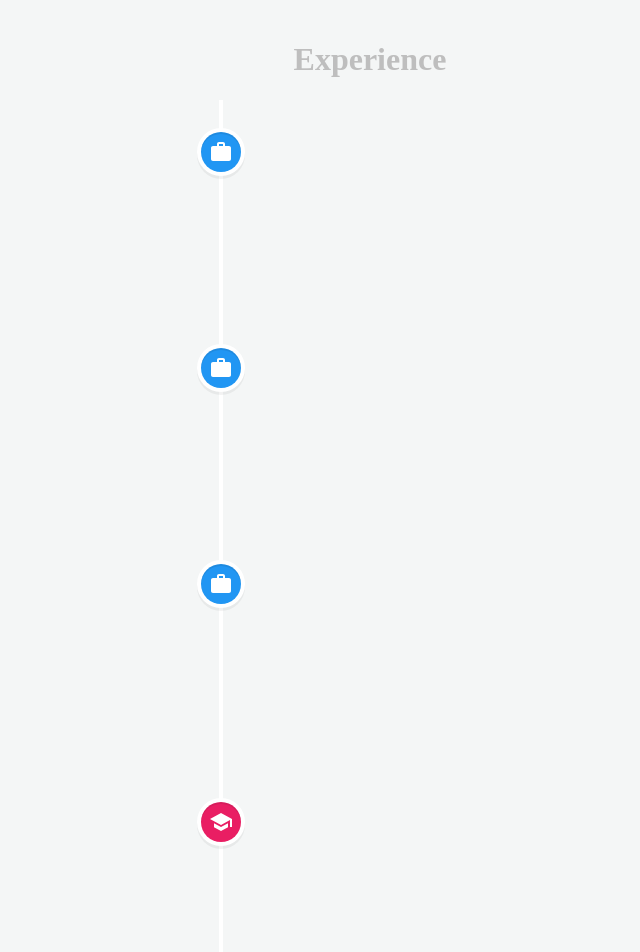
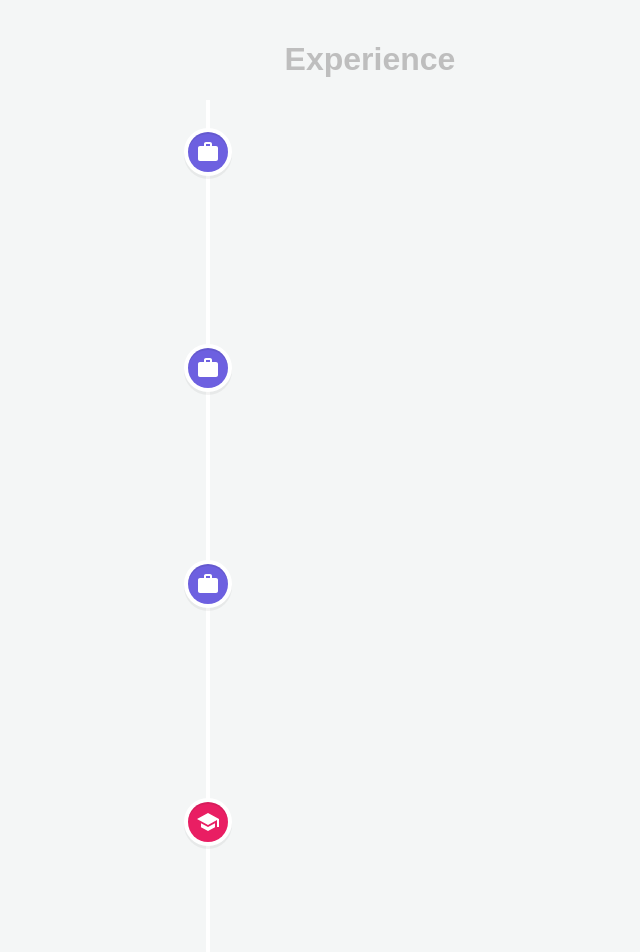
Before and after one commit to mihikakrishna/mihikakrishna.github.io, a React (Create React App) app: page /experience in a window 1280 px wide. Shown: the part 60-1012 px from the top of the page, without its empty margins (286-926 px from the left). Built offline with nearby package versions, Linux system fonts and the light colour scheme.

Commit message:
Add canvas-background and glassmorphism effect

```diff
--- a/src/App.js
+++ b/src/App.js
@@ -1,16 +1,18 @@
-import Navbar from "./components/Navbar"
-import Home from "./pages/Home"
-import About from "./pages/About"
-import Skills from "./pages/Skills"
-import Education from "./pages/Education"
-import Experience from "./pages/Experience"
-import Projects from "./pages/Projects"
-import { Route, Routes } from "react-router-dom"
+import { BrowserRouter as Router, Route, Routes } from "react-router-dom";
+import Navbar from "./components/Navbar";
+import Home from "./pages/Home";
+import About from "./pages/About";
+import Skills from "./pages/Skills";
+import Education from "./pages/Education";
+import Experience from "./pages/Experience";
+import Projects from "./pages/Projects";
+import {Swirl} from 'ambient-cbg'
 import React from 'react';
 
 function App() {
   return (
-    <>
+    <Router>
+      <Swirl/>
       <Navbar />
       <div className="container">
         <Routes>
@@ -22,8 +24,8 @@ function App() {
           <Route path="/projects" element={<Projects />} />
         </Routes>
       </div>
-    </>
+    </Router>
   )
 }
 
-export default App
+export default App;
--- a/src/components/Timeline.js
+++ b/src/components/Timeline.js
@@ -10,9 +10,9 @@ export function Timeline() {
     return (
         <VerticalTimeline layout="1-column">
             <VerticalTimelineElement
-                className="vertical-timeline-element--work"
-                date="2010 - 2011"
-                iconStyle={{ background: 'rgb(33, 150, 243)', color: '#fff'}}
+                className="vertical-timeline-element--work glassmorphism-effect"
+                date="Summer 2023"
+                iconStyle={{ background: '#6d60e0', color: '#fff'}}
                 icon={<WorkIcon />}
             >
                 <h3 className="vertical-timeline-element-title">Software Engineer Intern</h3>
@@ -21,10 +21,11 @@ export function Timeline() {
                     San Diego, CA
                 </p>
             </VerticalTimelineElement>
+
             <VerticalTimelineElement
-                className="vertical-timeline-element--work"
-                date="2008 - 2010"
-                iconStyle={{ background: 'rgb(33, 150, 243)', color: '#fff' }}
+                className="vertical-timeline-element--work glassmorphism-effect"
+                date="Summer 2022"
+                iconStyle={{ background: '#6d60e0', color: '#fff' }}
                 icon={<WorkIcon />}
             >
                 <h3 className="vertical-timeline-element-title">Software Engineer Intern</h3>
@@ -35,9 +36,9 @@ export function Timeline() {
             </VerticalTimelineElement>
 
             <VerticalTimelineElement
-                className="vertical-timeline-element--work"
+                className="vertical-timeline-element--work glassmorphism-effect"
                 date="2022 - Present"
-                iconStyle={{ background: 'rgb(33, 150, 243)', color: '#fff' }}
+                iconStyle={{ background: '#6d60e0', color: '#fff' }}
                 icon={<WorkIcon />}
             >
                 <h3 className="vertical-timeline-element-title">Web Developer and Data Analyst</h3>
@@ -48,20 +49,20 @@ export function Timeline() {
             </VerticalTimelineElement>
 
             <VerticalTimelineElement
-                className="vertical-timeline-element--education"
+                className="vertical-timeline-element--education glassmorphism-effect"
                 date="2020 - 2024"
                 iconStyle={{ background: 'rgb(233, 30, 99)', color: '#fff' }}
                 icon={<SchoolIcon />}
             >
                 <h3 className="vertical-timeline-element-title">University of California, Davis</h3>
-                <h4 className="vertical-timeline-element-subtitle">Bachelor Degree</h4>
+                <h4 className="vertical-timeline-element-subtitle">Bachelor of Science</h4>
                 <p>
                     Computer Science and Engineering
                 </p>
             </VerticalTimelineElement>
 
             <VerticalTimelineElement
-            iconStyle={{ background: 'rgb(16, 204, 82)', color: '#fff' }}
+            iconStyle={{ background: 'rgb(33, 150, 243)', color: '#fff' }}
             icon={<StarIcon />}
             />
         </VerticalTimeline>
--- a/src/index.js
+++ b/src/index.js
@@ -1,14 +1,11 @@
 import React from "react"
-import ReactDOM from "react-dom/client"
+import ReactDOM from 'react-dom';
 import App from "./App"
 import "./styles.css"
-import { BrowserRouter } from "react-router-dom"
 
-const root = ReactDOM.createRoot(document.getElementById("root"))
-root.render(
+ReactDOM.render(
   <React.StrictMode>
-    <BrowserRouter>
-      <App />
-    </BrowserRouter>
-  </React.StrictMode>
-)
+    <App />
+  </React.StrictMode>,
+  document.getElementById('root')
+);
--- a/src/styles.css
+++ b/src/styles.css
@@ -4,7 +4,8 @@
 
 body {
   margin: 0;
-  background-color:#f4f6f6
+  background-color:#f4f6f6;
+  font-family: 'Arial';
 }
 
 .container {
@@ -97,3 +98,24 @@ body {
   margin: 20px;
   margin-bottom: 20px;
 }
+
+.glassmorphism-effect .vertical-timeline-element-content {
+  background: rgba(255, 255, 255, 0.1);
+  border-radius: 10px;
+  padding: 15px;
+  backdrop-filter: blur(5px);
+  border: 1px solid rgba(255, 255, 255, 0.18);
+  box-shadow: 0 4px 6px 0 rgba(31, 38, 135, 0.37);
+}
+
+.vertical-timeline-element-content-arrow {
+  opacity: 0%
+}
+
+p,
+.vertical-timeline-element-title,
+.vertical-timeline-element-date,
+.vertical-timeline-element-subtitle {
+  color: #d4c7ec;
+  font-family: 'Arial';
+}
```
Also changed, not shown: package.json (+5 -2 lines), 1 other file (tests, documents, lock files or other folders).
